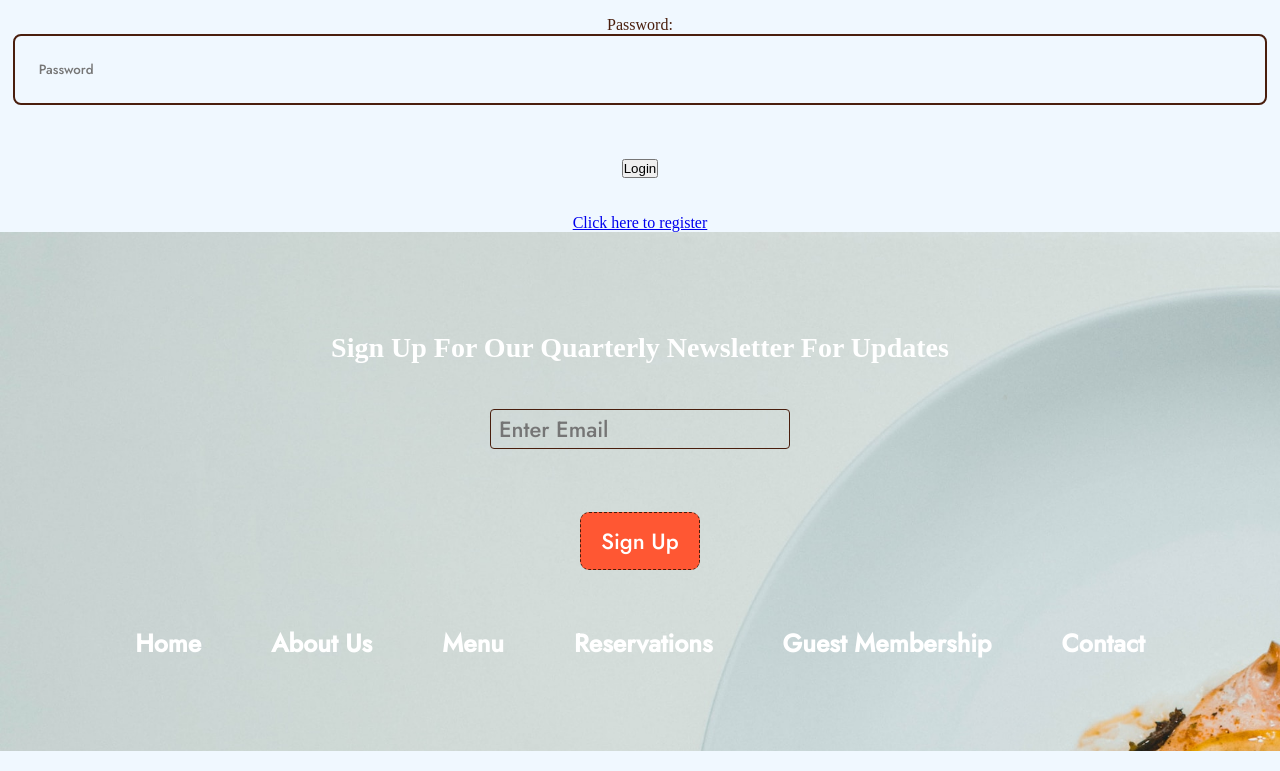
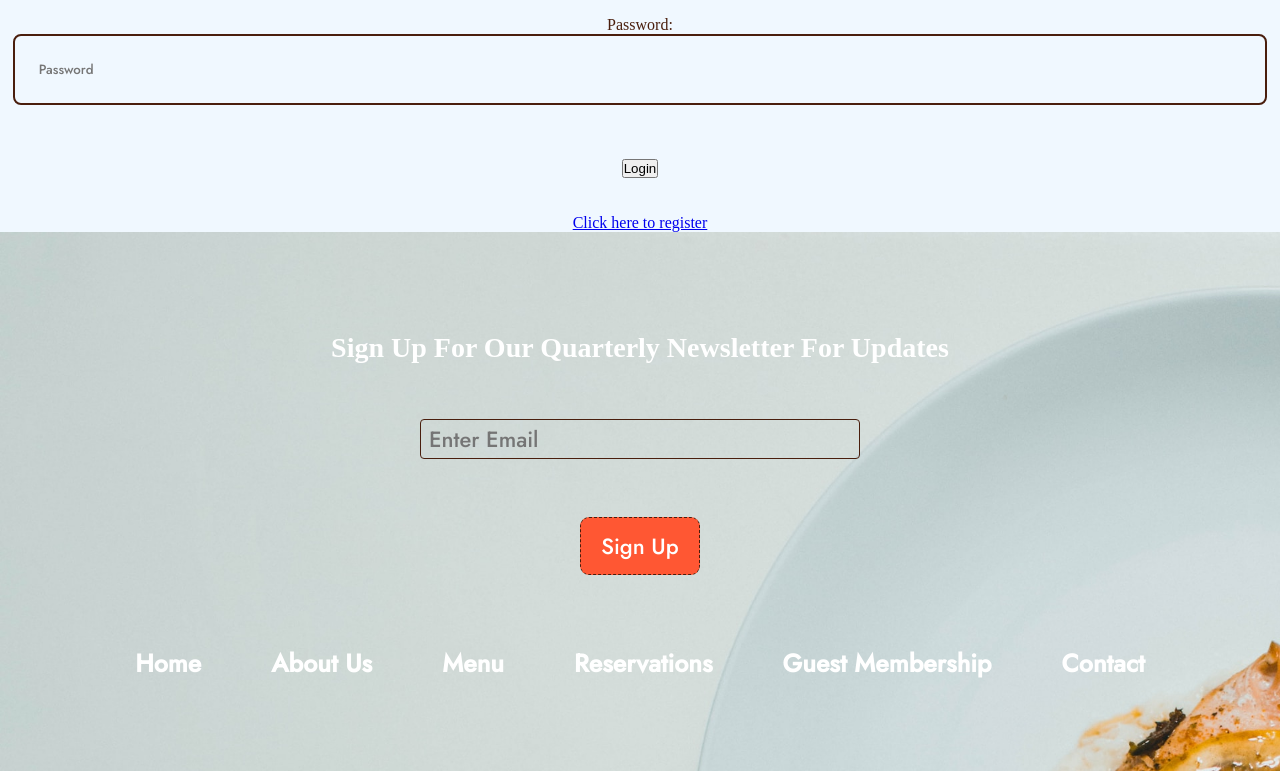
Before and after one commit to LarryByrd89/gusteau-restaurant, a React (Create React App) app in the folder client/: page /login in a window 1280 px wide. Shown: the part 423-1194 px from the top of the page. Built offline with nearby package versions, Linux system fonts and the light colour scheme; a web font is replaced by a local one.

Commit message:
fixed styles in footer and contact

```diff
--- a/client/src/structure/Footer/Footer.css
+++ b/client/src/structure/Footer/Footer.css
@@ -27,10 +27,9 @@ footer {
     align-items: center;
   }
 
-  input[type="email"] {
+  .form-div {
     padding: 10px;
     margin: 5px;
-    border: 1px solid #fff;
     border-radius: 5px;
     width: 100%;
     max-width: 300px;
```
